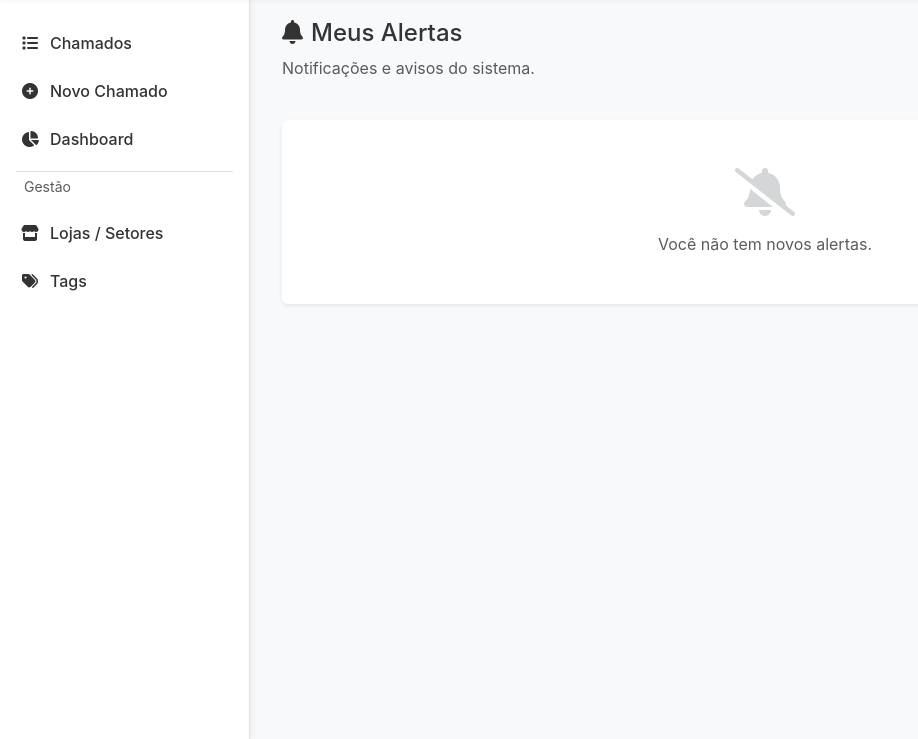
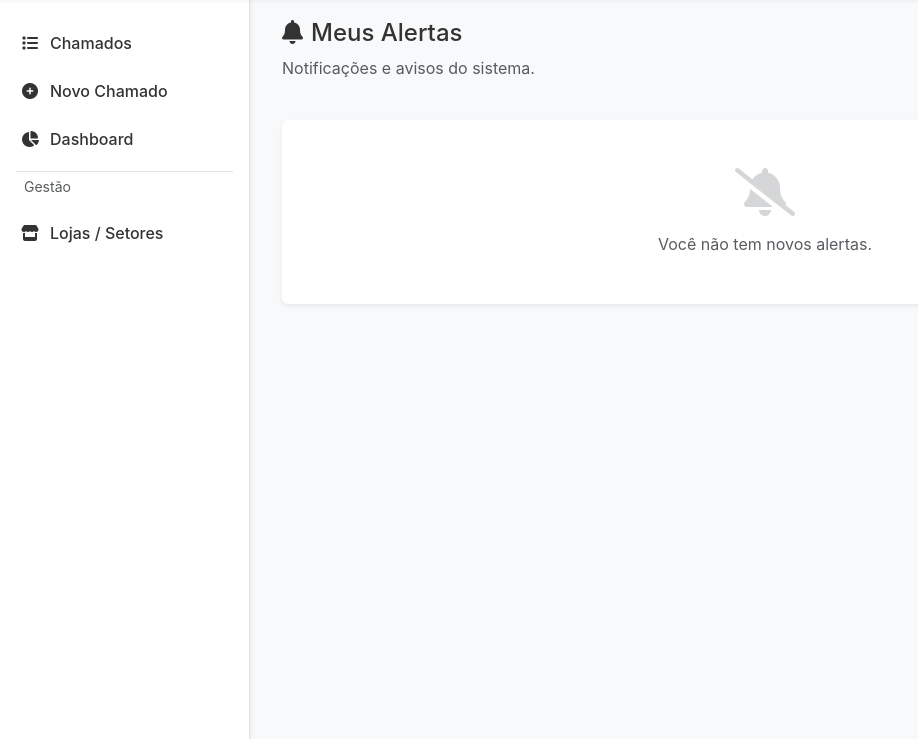
Before and after one commit to derschutz3/goat, a Flask app: page /alertas/ in a window 1280 px wide. Shown: the part 61-800 px from the top of the page, without its empty margins (0-918 px from the left). Run offline with Flask 3, Linux system fonts and the light colour scheme; the visitor is signed in with stand-in values (Sample User, id 1); data that the repository does not hold is empty.

Commit message:
Update_Remove_Tags_tab_from_sidebar

```diff
--- a/app/templates/base.html
+++ b/app/templates/base.html
@@ -54,9 +54,7 @@
             <a class="nav-link {% if active_page == 'lojas_setores' %}active{% endif %}" href="{{ url_for('lojas.index') }}">
                 <i class="fas fa-store"></i> Lojas / Setores
             </a>
-            <a class="nav-link {% if active_page == 'tags' %}active{% endif %}" href="{{ url_for('tags.index') }}">
-                <i class="fas fa-tags"></i> Tags
-            </a>
+
 
             <!-- Admin Only -->
             {% if current_user.role in ['admin', 'manager', 'supervisor'] %}
```
